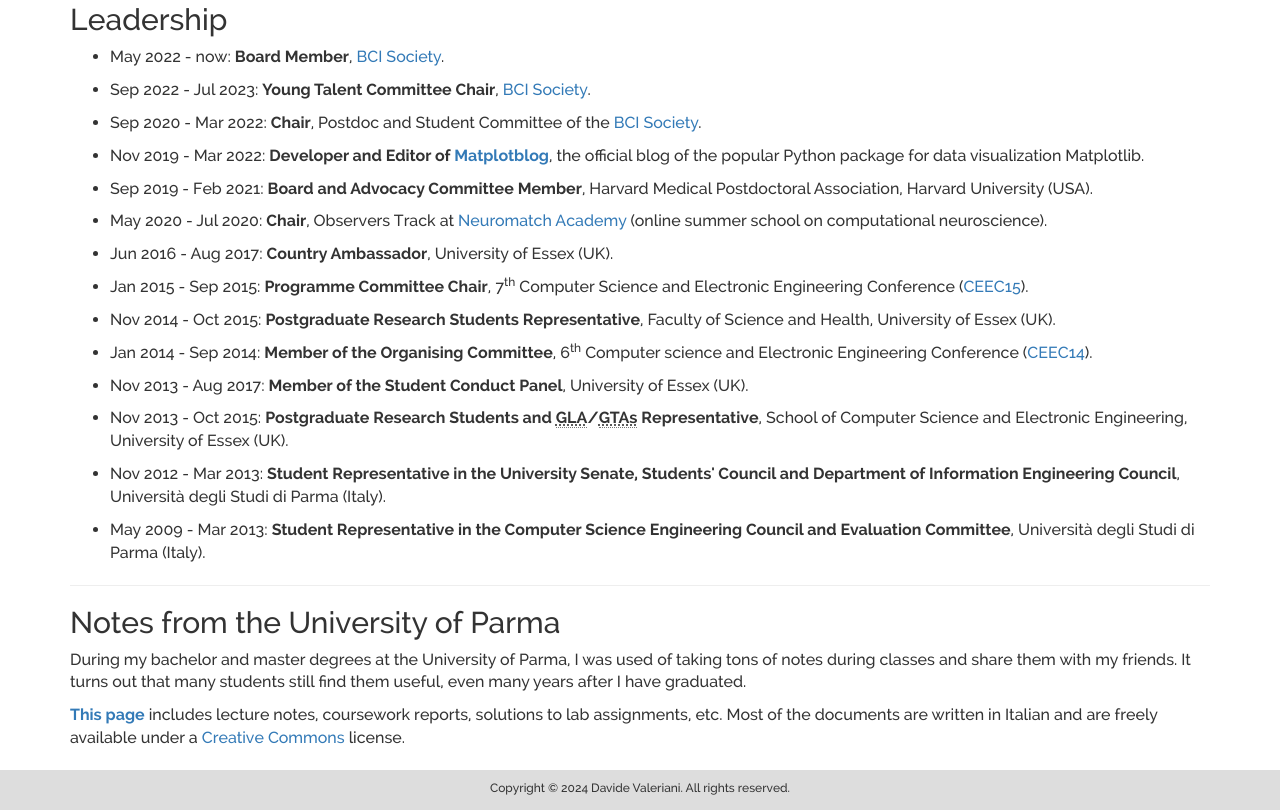
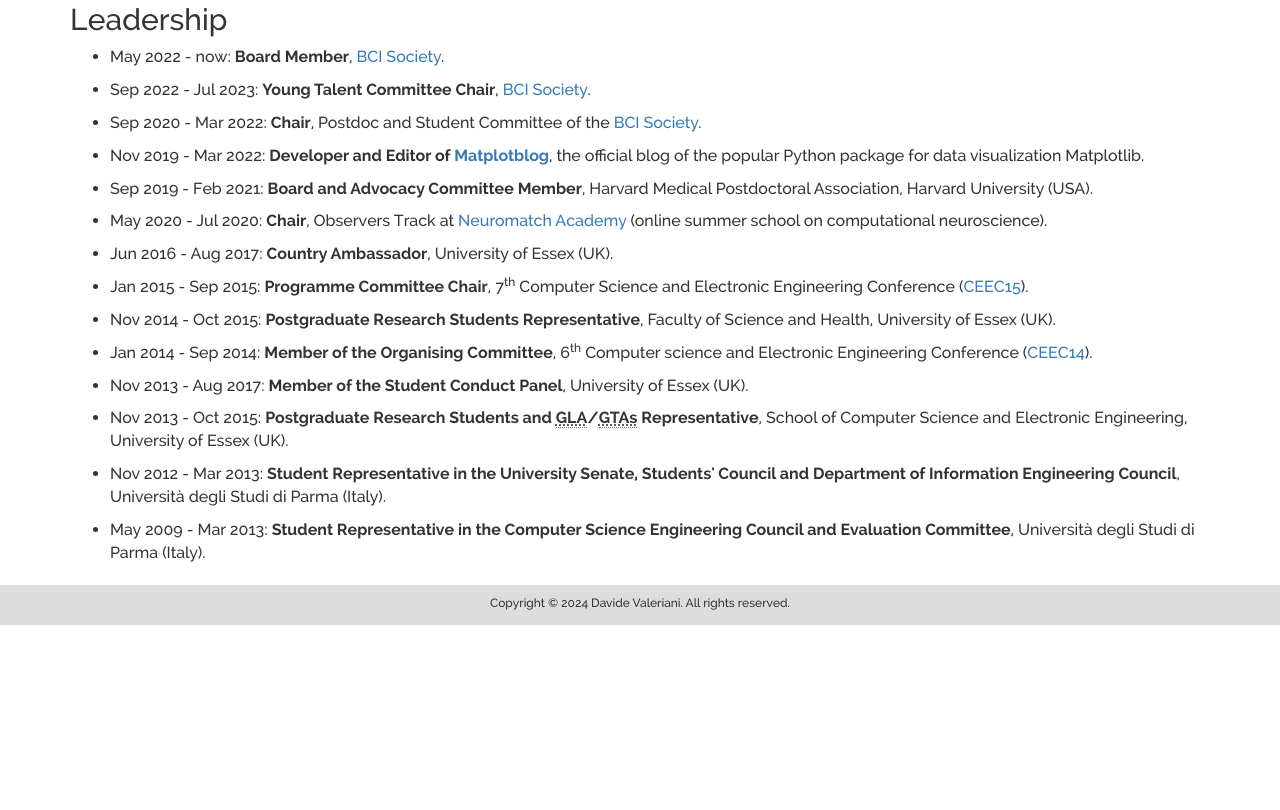
Before and after one commit to davidevaleriani/website, a plain HTML site: page outreach.html in a window 1280 px wide. Shown: the part 2708-3518 px from the top of the page. After the commit the page ends 3333 px from the top, so only its background shows below. Drawn offline with Linux system fonts and the light colour scheme.

Commit message:
Removing GH workflow, UniPR notes, and large files

```diff
--- a/outreach.html
+++ b/outreach.html
@@ -300,12 +300,6 @@
                       </li>
                     </ul>
 
-                    <hr>
-                    <h2>Notes from the University of Parma</h2>
-                    <p>During my bachelor and master degrees at the University of Parma, I was used of taking tons of notes during classes and share them with my friends.
-                      It turns out that many students still find them useful, even many years after I have graduated.</p>
-                    <strong><a href="notes.php">This page</a></strong> includes lecture notes, coursework reports, solutions to lab assignments, etc. Most of the documents are written in Italian and are freely available under a <a href="http://creativecommons.org/licenses/by-nc-sa/4.0/" target="_blank">Creative Commons</a> license.</p>
-
                 </div>
             </div>
         </div>
```
Also changed, not shown: .github/workflows/main.yml (deleted), 3 other files.
